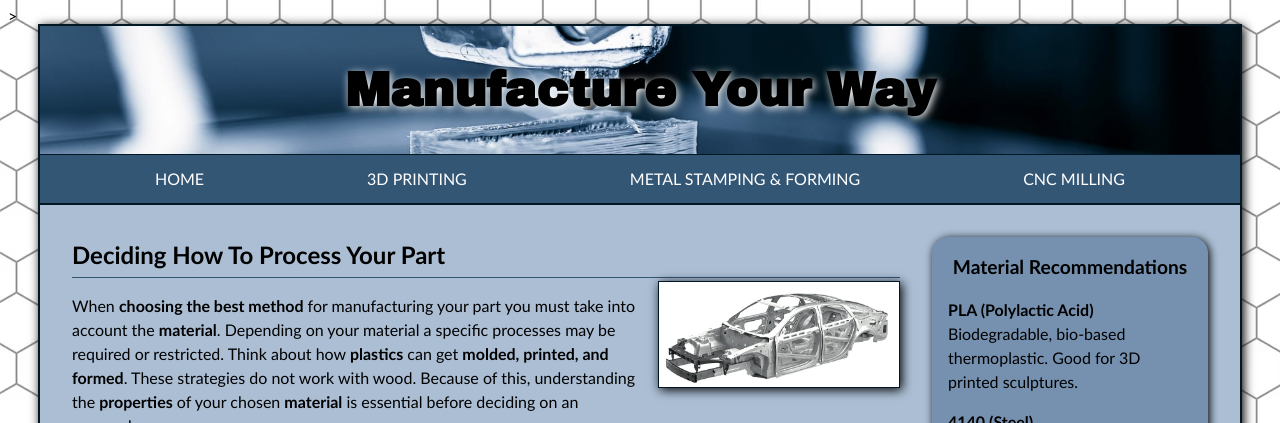
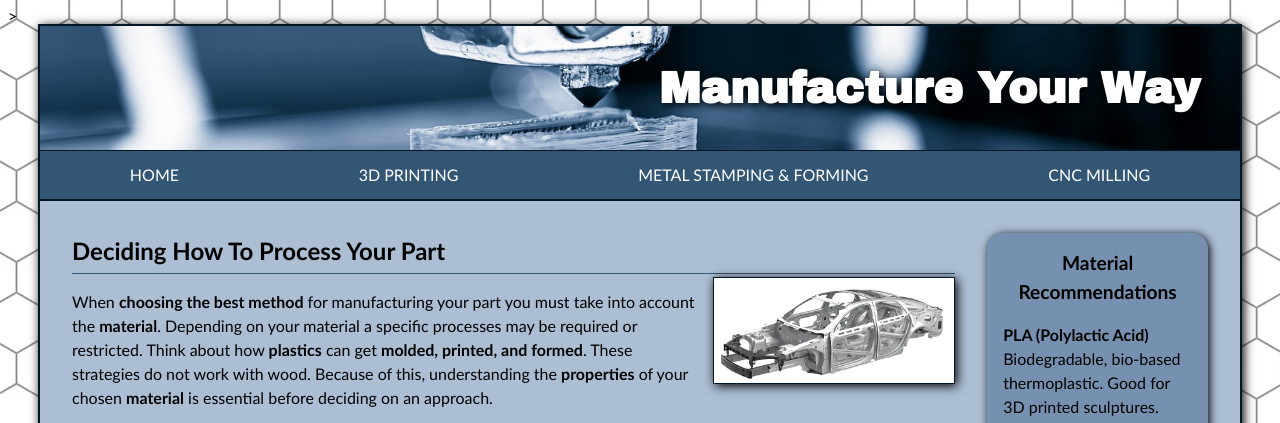
Before and after one commit to LMJacobsen/FinalProject, a plain HTML site: page index.html in a window 1280 px wide. Shown: the top 423 px of the page. Drawn offline with Linux system fonts and the light colour scheme.

Commit message:
sizing adjustments

```diff
--- a/index.html
+++ b/index.html
@@ -42,7 +42,7 @@
 
         <img class="picright" src="images/car-chassis.jpg" alt="Car chassis during manufacturing">
 
-        <p class="needspace">When <strong>choosing the best method</strong> for manufacturing your part you must take into account the <strong>material</strong>. Depending on your material a specific processes may be required or restricted. Think about how <strong>plastics</strong> can get <strong>molded, printed, and formed</strong>. These strategies do not work with wood. Because of this, understanding the <strong>properties</strong> of your chosen <strong>material</strong> is essential before deciding on an approach.</p>
+        <p class="bodyspacing">When <strong>choosing the best method</strong> for manufacturing your part you must take into account the <strong>material</strong>. Depending on your material a specific processes may be required or restricted. Think about how <strong>plastics</strong> can get <strong>molded, printed, and formed</strong>. These strategies do not work with wood. Because of this, understanding the <strong>properties</strong> of your chosen <strong>material</strong> is essential before deciding on an approach.</p>
 
         <img class="picleft" src="images/fanuc-arm.jpg" alt="Fanuc's industrial robotic arm holding a car on a production line.">
 
--- a/main.css
+++ b/main.css
@@ -16,15 +16,16 @@ background-image: url(images/hex.jpg);
 }
 
 header h1 {
-  font-size: 3rem;
-  text-align: center;
+  font-size: 2.75rem;
+  text-align: right;
+  color: white;
   padding: 2.5rem;
   background-image: url(images/mftbanner.png);
   background-repeat: no-repeat;
   font-family: "Archivo Black", sans-serif;
   background-position: 50% 60%;
   background-size: cover;
-  text-shadow: white .1rem .1rem .5rem;
+  text-shadow: black .1rem .1rem .5rem;
 }
 
 
@@ -38,7 +39,7 @@ nav {
 }
   nav ul {
   display: flex;
-  justify-content: space-evenly;
+  justify-content: space-around;
   flex-wrap: wrap;
 }
 
@@ -75,13 +76,13 @@ main {
   padding: 2rem;
   line-height: 1.5;
   display: grid;
-  grid-template-columns: 3fr 1fr;
+  grid-template-columns: 4fr 1fr;
   gap: 2rem;
 }
 
 
 
-main .needspace {
+main .bodyspacing {
  padding-top: 1rem;
 }
 
@@ -108,9 +109,6 @@ strong{
  color: black;
 }
 
-
-
-
 /*sidebar*/
 .rightcol {
   background-color: #7691af;
```
Also changed, not shown: addative.html (+1 -1 lines), subtractive2d.html (+1 -1 lines), subtractive3d.html (+1 -1 lines).
